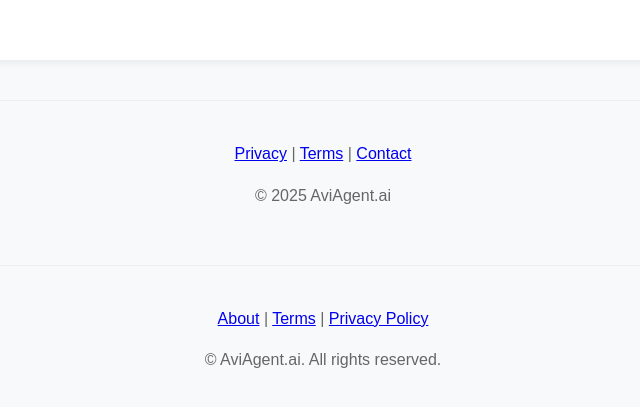
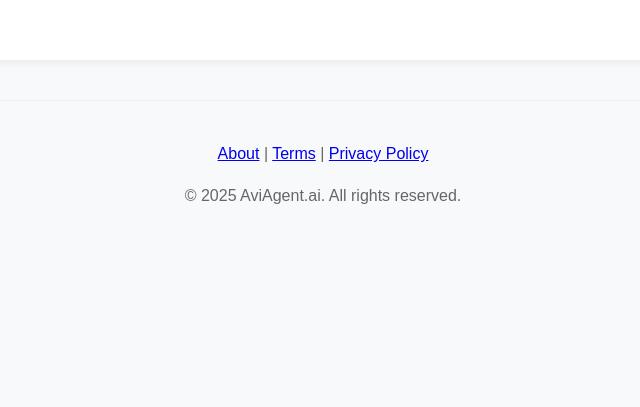
Before and after one commit to Scandiccloud/aviagent.ai, a plain HTML site: page index.html in a window 1280 px wide. Shown: the part 1647-2054 px from the top of the page, without its empty margins (317-957 px from the left). After the commit the page ends 1912 px from the top, so only its background shows below. Drawn offline with Linux system fonts and the light colour scheme; a script that the page names is missing.

Commit message:
Remove double footer contrast

```diff
--- a/index.html
+++ b/index.html
@@ -172,18 +172,6 @@
         </section>
     </main>
 
-    <!-- Footer -->
-    <footer>
-        <div class="footer-links">
-            <a href="/privacy">Privacy</a>
-            <span class="separator">|</span>
-            <a href="/terms">Terms</a>
-            <span class="separator">|</span>
-            <a href="mailto:support@aviagent.ai">Contact</a>
-        </div>
-        <p class="copyright">&copy; <span id="currentYear"></span> AviAgent.ai</p>
-    </footer>
-
     <!-- Tally Script -->
     <script src="https://tally.so/widgets/embed.js"></script>
     <script>
@@ -206,7 +194,6 @@
                 `;
             });
 
-            document.getElementById('currentYear').textContent = new Date().getFullYear();
         });
     </script>
                 <!-- Footer -->
```
